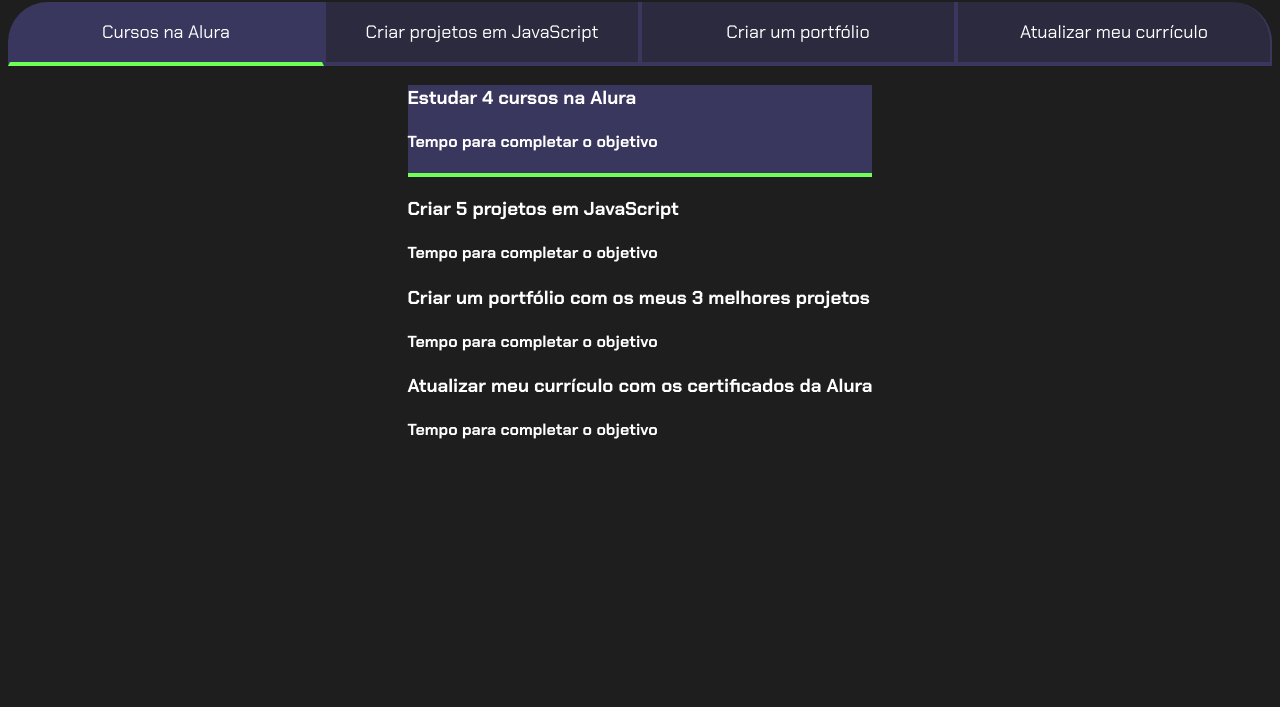
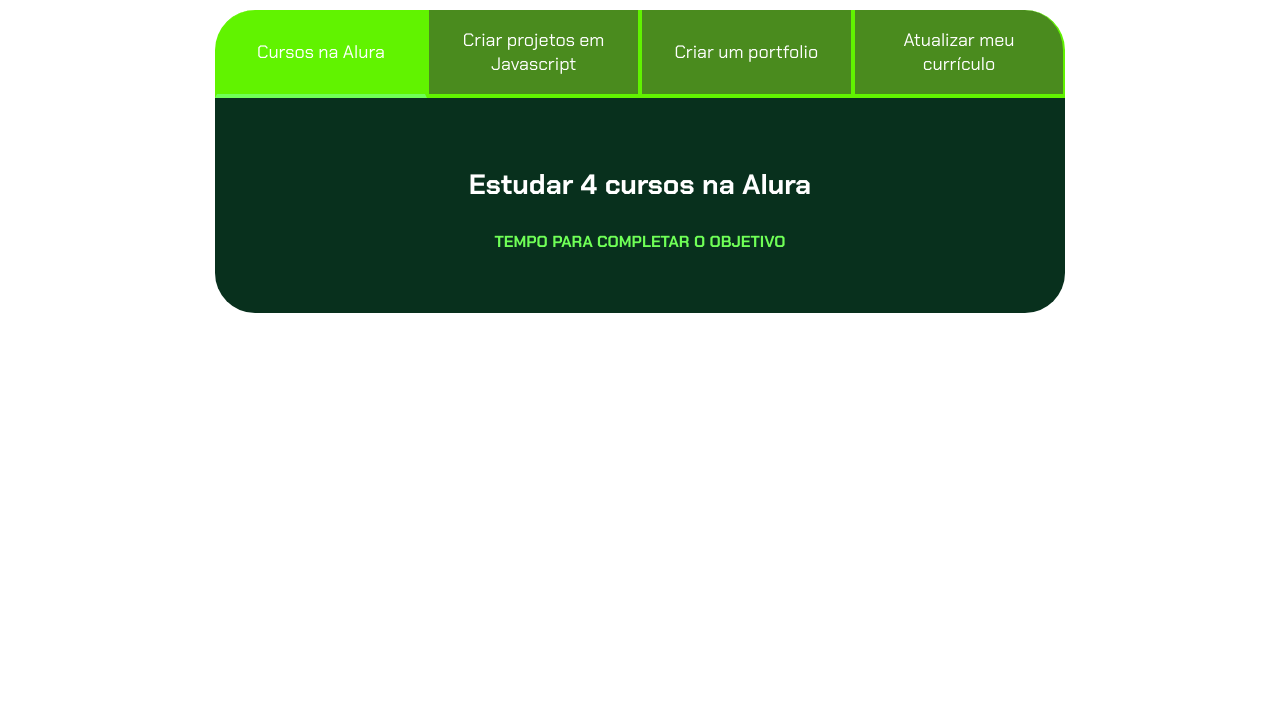
Before and after one commit to marcosgimenesclass/Aula-1, a plain HTML site: page index.html in a window 1280 px wide. Shown: the part 93-800 px from the top of the page. Drawn offline with Linux system fonts and the light colour scheme.

Commit message:
Add files via upload

```diff
--- a/index.html
+++ b/index.html
@@ -7,33 +7,34 @@
     <link rel="stylesheet" href="style.css">
 </head>
 <body>
-    <h2 class="titulo-principal">Meus Objetivos do ano<span>_</span></h2>
-    <div class="botoes">
-        <button class="botao ativo">Cursos na Alura</button>
-        <button class="botao">Criar projetos em JavaScript</button>
-        <button class="botao">Criar um portfólio</button>
-        <button class="botao">Atualizar meu currículo</button>
-    </div>
     <section class="conteudo-principal">
-        <!-- Abas de conteúdo -->
+        <h2 class="titulo-principal">Meus Objetivos do ano<span>_</span></h2>
+        <div class="conteudo">
+        <div class="botoes">
+            <button class="botao ativo">Cursos na Alura</button>
+            <button class="botao">Criar projetos em Javascript</button>
+            <button class="botao">Criar um portfolio</button>
+            <button class="botao">Atualizar meu currículo</button>
+        </div>
         <div class="abas-textos">
             <div class="aba-conteudo ativo">
                 <h3 class="aba-conteudo-titulo-principal">Estudar 4 cursos na Alura</h3>
                 <h4 class="aba-conteudo-titulo-secundario">Tempo para completar o objetivo</h4>
             </div>
             <div class="aba-conteudo">
-                <h3 class="aba-conteudo-titulo-principal">Criar 5 projetos em JavaScript</h3>
+                <h3 class="aba-conteudo-titulo-principal">Criar 5 projetos em Javascript</h3>
                 <h4 class="aba-conteudo-titulo-secundario">Tempo para completar o objetivo</h4>
             </div>
             <div class="aba-conteudo">
-                <h3 class="aba-conteudo-titulo-principal">Criar um portfólio com os meus 3 melhores projetos</h3>
+                <h3 class="aba-conteudo-titulo-principal">Criar um portfolio com os meus 3 melhores projetos</h3>
                 <h4 class="aba-conteudo-titulo-secundario">Tempo para completar o objetivo</h4>
             </div>
             <div class="aba-conteudo">
-                <h3 class="aba-conteudo-titulo-principal">Atualizar meu currículo com os certificados da Alura</h3>
+                <h3 class="aba-conteudo-titulo-principal">Atualizar meu curriculo com os certificados da Alura</h3>
                 <h4 class="aba-conteudo-titulo-secundario">Tempo para completar o objetivo</h4>
             </div>
         </div>
+    </div>
     </section>
     <script src="main.js"></script>
 </body>
--- a/main.js
+++ b/main.js
@@ -1,14 +1,12 @@
 const botoes = document.querySelectorAll(".botao");
 
-for(let i = 0; i < botoes.length; i++){
-    botoes[i].onclick = function() {
-        // Primeiro, remova a classe 'ativo' de todos os botões
-        for(let j = 0; j < botoes.length; j++){
-            botoes[j].classList.remove('ativo');
-            botoes[j].style.backgroundColor = ""; // Redefina a cor de fundo para vazio
+for(let i=0;i <botoes.length;i++){
+    botoes[i].onclick = function(){
+
+        for(let j=0;j<botoes.length;j++){
+            botoes[j].classList.remove("ativo");
         }
-        // Em seguida, adicione a classe 'ativo' ao botão clicado
-        this.classList.add('ativo'); // Usamos 'this' para se referir ao botão atual
-        this.style.backgroundColor = "#FF5733"; // Substitua pela cor desejada
+
+        botoes[i].classList.add("ativo");
     }
 }
--- a/style.css
+++ b/style.css
@@ -1,12 +1,13 @@
 @import url('https://fonts.googleapis.com/css2?family=Chakra+Petch:wght@400;700&display=swap');
 
 :root {
-    --cor-de-fundo: #1E1E1E;
+    --cor-de-fundo: #ffffffbd;
     --verde: #6FFF57;
+    --preto: #000000;
     --branco: #FFFFFF;
-    --botao-ativo: #3A375E;
-    --botao-inativo: rgba(58, 55, 94, 0.5);
-    --texto-fundo: rgba(58, 55, 94, 0.3);
+    --botao-ativo: #61f300;
+    --botao-inativo: #4a8b1e;
+    --texto-fundo: rgb(8, 48, 29);
 }
 
 body {
@@ -14,6 +15,7 @@ body {
     color: var(--branco);
     font-family: 'Chakra Petch', sans-serif;
 }
+
 
 .conteudo-principal {
     display: flex;
@@ -29,11 +31,13 @@ body {
     text-align: left;
     width: 100%;
     font-size: 32px;
+    color: var(--preto)
 }
 
 .titulo-principal span {
     color: var(--verde);
 }
+
 
 .botao {
     font-family: 'Chakra Petch', sans-serif;
@@ -51,13 +55,40 @@ body {
     border-top: none;
 }
 
-.ativo {
+.botao:first-child {
+    border-radius: 40px 40px 0 0;
+}
+
+.botoes {
+    display: block;
+}
+
+.botao.ativo{
     background-color: var(--botao-ativo);
     border-bottom: 4px solid var(--verde);
 }
 
-.botoes {
-    display: block;
+.abas-textos{
+    background-color: var(--texto-fundo);
+    padding: 40px;
+    border-radius: 0 0 40px 40px;
+}
+.aba-conteudo.ativo{
+    display:block;
+}
+
+.aba-conteudo{
+    display: none;
+}
+
+.aba-conteudo-titulo-principal{
+    font-size: 28px;
+    text-align: center;
+}
+.aba-conteudo-titulo-secundario{
+    text-align: center;
+    color: var(--verde);
+    text-transform: uppercase;
 }
 
 @media screen and (min-width: 768px) {
```
Also changed, not shown: 1 other file.
